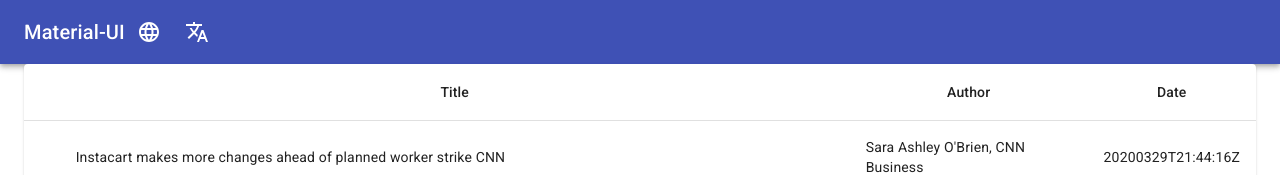
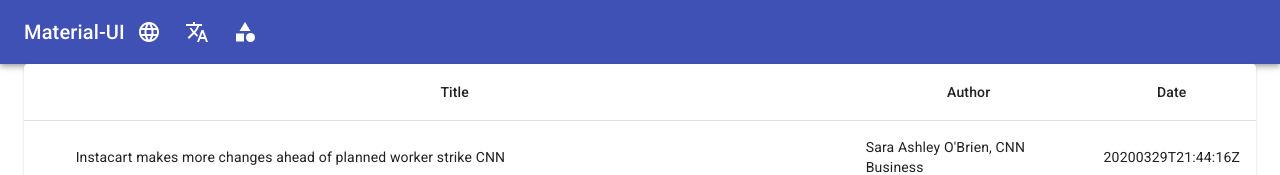
Before and after one commit to alex-lindsay/newsplorer, a React (Create React App) app: page / in a window 1280 px wide. Shown: the top 175 px of the page. Built offline with nearby package versions, Linux system fonts and the light colour scheme.

Commit message:
Add CategoryMenu selector

```diff
--- /dev/null
+++ b/src/components/CategoryMenu/CategoryMenu.js
@@ -0,0 +1,67 @@
+import React from "react";
+import styles from "./CategoryMenu.module.css";
+
+import IconButton from "@material-ui/core/IconButton";
+import CategoryIcon from "@material-ui/icons/Category";
+import Menu from "@material-ui/core/Menu";
+import MenuItem from "@material-ui/core/MenuItem";
+
+const CategoryMenu = props => {
+  const [anchorEl, setAnchorEl] = React.useState(null);
+  const open = Boolean(anchorEl);
+
+  const handleMenu = event => {
+    setAnchorEl(event.currentTarget);
+  };
+  const handleClose = event => {
+    console.log(
+      "CategoryMenu clicked",
+      event.currentTarget,
+      event.currentTarget.dataset.category
+    );
+    setAnchorEl(null);
+  };
+
+  const menuItems = props.categories
+    ? props.categories.sort().map(category => (
+        <MenuItem key={category} onClick={handleClose} data-category={category}>
+          {category}
+        </MenuItem>
+      ))
+    : null;
+  return (
+    <div className={styles.CategoryMenu} data-testid="category-menu">
+      <IconButton
+        aria-label="account of current user"
+        aria-controls="menu-categorymenu"
+        aria-haspopup="true"
+        onClick={handleMenu}
+        color="inherit"
+      >
+        <CategoryIcon />
+      </IconButton>
+      <Menu
+        id="menu-categorymenu"
+        anchorEl={anchorEl}
+        anchorOrigin={{
+          vertical: "top",
+          horizontal: "right",
+        }}
+        keepMounted
+        transformOrigin={{
+          vertical: "top",
+          horizontal: "right",
+        }}
+        open={open}
+        onClose={handleClose}
+      >
+        <MenuItem key="-" onClick={handleClose} data-category="">
+          None
+        </MenuItem>
+        {menuItems}
+      </Menu>
+    </div>
+  );
+};
+
+export default CategoryMenu;
--- /dev/null
+++ b/src/components/CategoryMenu/CategoryMenu.module.css
@@ -0,0 +1,3 @@
+.CategoryMenu {
+  font: inherit;
+}
--- a/src/containers/MainAppBar/MainAppBar.js
+++ b/src/containers/MainAppBar/MainAppBar.js
@@ -7,6 +7,7 @@
 
 import CountryMenu from "../../components/CountryMenu/CountryMenu";
 import LanguageMenu from "../../components/LanguageMenu/LanguageMenu";
+import CategoryMenu from "../../components/CategoryMenu/CategoryMenu";
 
 import { sampleCountries } from "../../data/sample_countries";
 import { sampleLanguages } from "../../data/sample_languages";
@@ -34,6 +35,7 @@
             </Typography>
             <CountryMenu countries={sampleCountries} />
             <LanguageMenu languages={sampleLanguages} />
+            <CategoryMenu categories={sampleCategories} />
           </Toolbar>
         </AppBar>
       </div>
```
Also changed, not shown: 2 other files (tests, documents, lock files or other folders).
